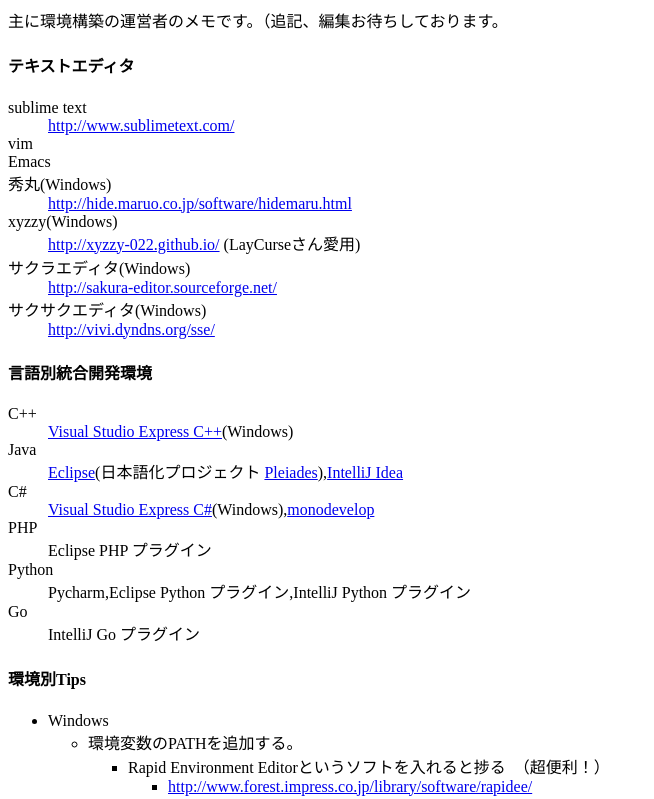
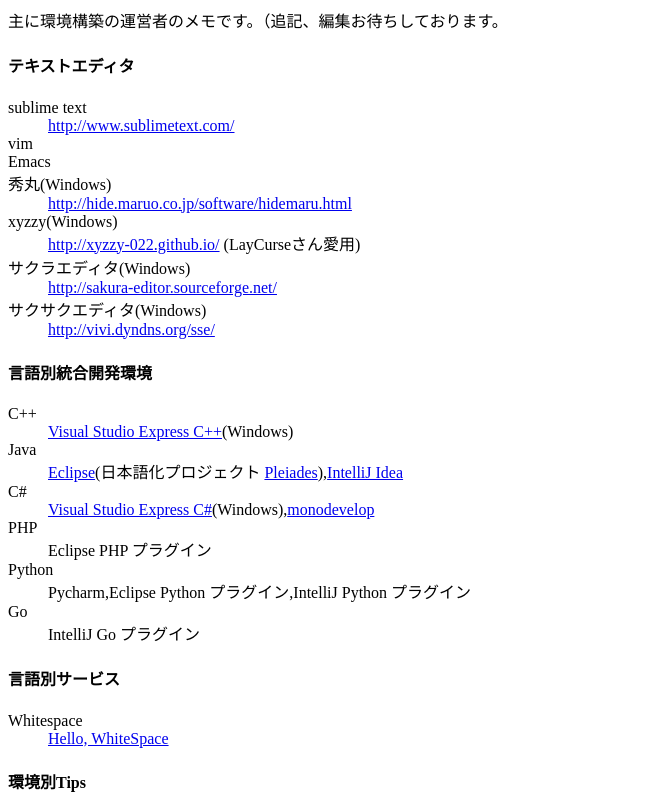
Before and after one commit to yuki2006/yukicoder_etc, a plain HTML site: page enviroment_tips.html in a window 1280 px wide. Shown: the top 799 px of the page, without its empty margins (0-654 px from the left). Drawn offline with Linux system fonts and the light colour scheme.

Commit message:
"commit"

```diff
--- a/enviroment_tips.html
+++ b/enviroment_tips.html
@@ -40,6 +40,12 @@
 	        <dd>IntelliJ Go プラグイン</dd>
 
 </dl>
+<h4 class="shadow">言語別サービス</h4>
+<dl>
+    <dt>Whitespace</dt>
+    <dd><a href="http://naokikp.github.io/wsi/whitespace.html">Hello, WhiteSpace</a></dd>
+</dl>
+
 <h4 class="shadow">環境別Tips</h4>
 
 <ul>
```
